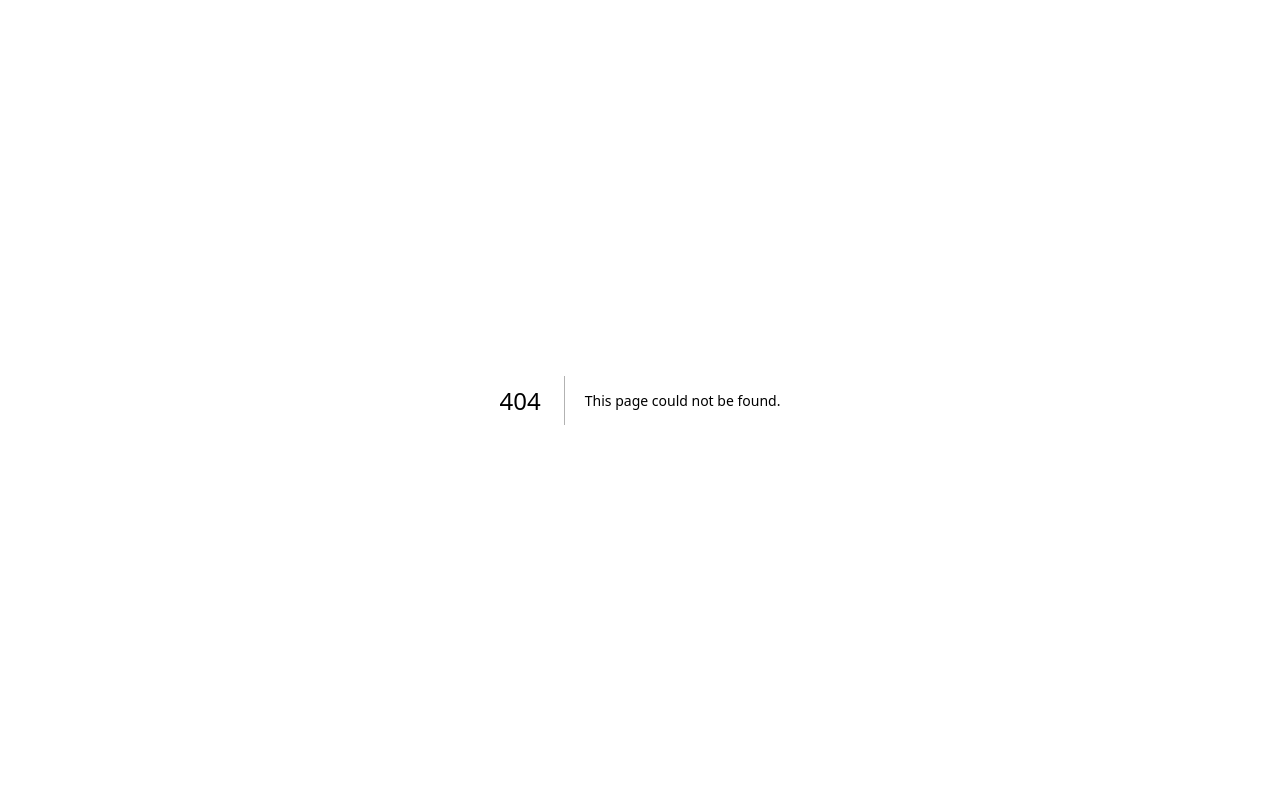
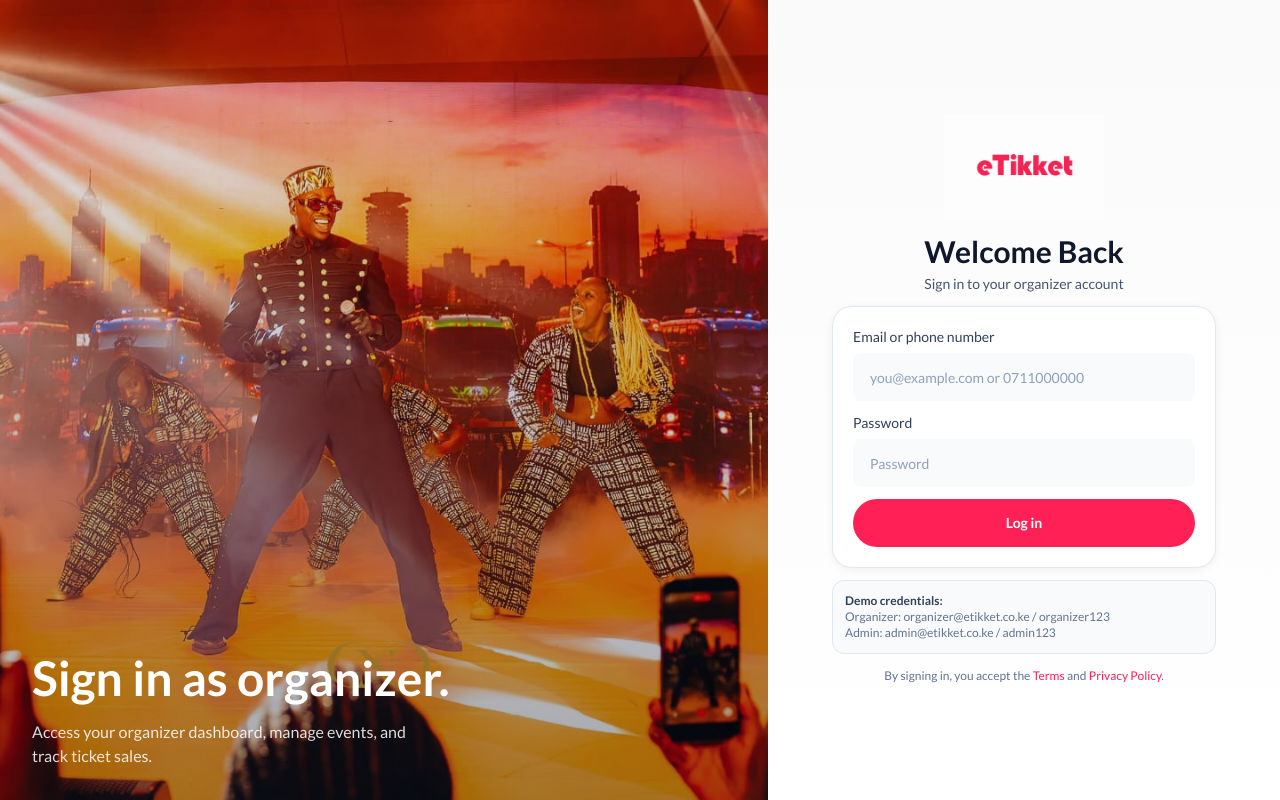
Before and after one commit to dennismutuku2005/eTikket, a Next.js app: page /organizer/login in a window 1280 px wide. Before the commit this address had no page. Built offline with nearby package versions, Linux system fonts and the light colour scheme.

Commit message:
feature: added

```diff
--- /dev/null
+++ b/app/organizer/login/page.js
@@ -0,0 +1,95 @@
+"use client";
+
+import { useEffect } from "react";
+import Image from "next/image";
+import Link from "next/link";
+import { useRouter } from "next/navigation";
+import LoginForm from "@/components/login-form";
+import { getRoleHomePath } from "@/lib/auth";
+import { getClientSession } from "@/lib/client-auth";
+
+export default function OrganizerLoginPage() {
+  const router = useRouter();
+
+  useEffect(() => {
+    const session = getClientSession();
+
+    if (session?.role) {
+      router.replace(getRoleHomePath(session.role));
+    }
+  }, [router]);
+
+  return (
+    <main className="h-dvh overflow-y-auto bg-slate-100 text-slate-900">
+      <div className="grid min-h-dvh w-full overflow-hidden bg-white lg:grid-cols-[6fr_4fr]">
+        <section className="relative min-h-64 overflow-hidden bg-slate-950 lg:min-h-dvh">
+          <Image
+            src="/sideimage.png"
+            alt="Decorative server aisle illustration"
+            fill
+            priority
+            className="object-cover"
+          />
+          <div className="absolute inset-0 bg-linear-to-b from-slate-950/10 via-slate-950/20 to-slate-950/35" />
+          <div className="absolute inset-0 flex items-end p-5 sm:p-7 lg:p-8">
+            <div className="max-w-md text-white">
+              <h1 className="text-3xl font-bold leading-tight sm:text-4xl lg:text-5xl">
+                Sign in as organizer.
+              </h1>
+              <p className="mt-3 max-w-sm text-sm leading-6 text-white/85 sm:text-base">
+                Access your organizer dashboard, manage events, and track ticket sales.
+              </p>
+            </div>
+          </div>
+        </section>
+
+        <section className="flex min-h-dvh items-center justify-center overflow-y-auto bg-[linear-gradient(180deg,#fafafa_0%,#ffffff_100%)] px-5 py-6 sm:px-8 lg:px-10">
+          <div className="w-full max-w-sm space-y-3">
+            {/* Logo */}
+            <div className="flex justify-center">
+              <Image
+                src="/eTikketwhite.png"
+                alt="eTikket logo"
+                width={160}
+                height={48}
+                priority
+                className="h-auto w-36 sm:w-40"
+              />
+            </div>
+
+            {/* Welcome Text */}
+            <div className="text-center">
+              <h1 className="text-2xl font-bold leading-tight text-slate-900 sm:text-3xl">
+                Welcome Back
+              </h1>
+              <p className="mt-1 text-sm text-slate-600">Sign in to your organizer account</p>
+            </div>
+
+            {/* Login Form */}
+            <LoginForm />
+
+            {/* Demo credentials hint */}
+            <div className="rounded-xl border border-slate-200 bg-slate-50 p-3 text-xs text-slate-500">
+              <p className="font-semibold text-slate-700">Demo credentials:</p>
+              <p>Organizer: organizer@etikket.co.ke / organizer123</p>
+              <p>Admin: admin@etikket.co.ke / admin123</p>
+            </div>
+
+            {/* Terms */}
+            <p className="text-xs text-center font-medium leading-5 text-slate-500">
+              By signing in, you accept the{" "}
+              <Link href="/terms" className="text-rose-500 hover:text-rose-600">
+                Terms
+              </Link>
+              {" "}and{" "}
+              <Link href="/privacy-policy" className="text-rose-500 hover:text-rose-600">
+                Privacy Policy
+              </Link>
+              .
+            </p>
+          </div>
+        </section>
+      </div>
+    </main>
+  );
+}
```
